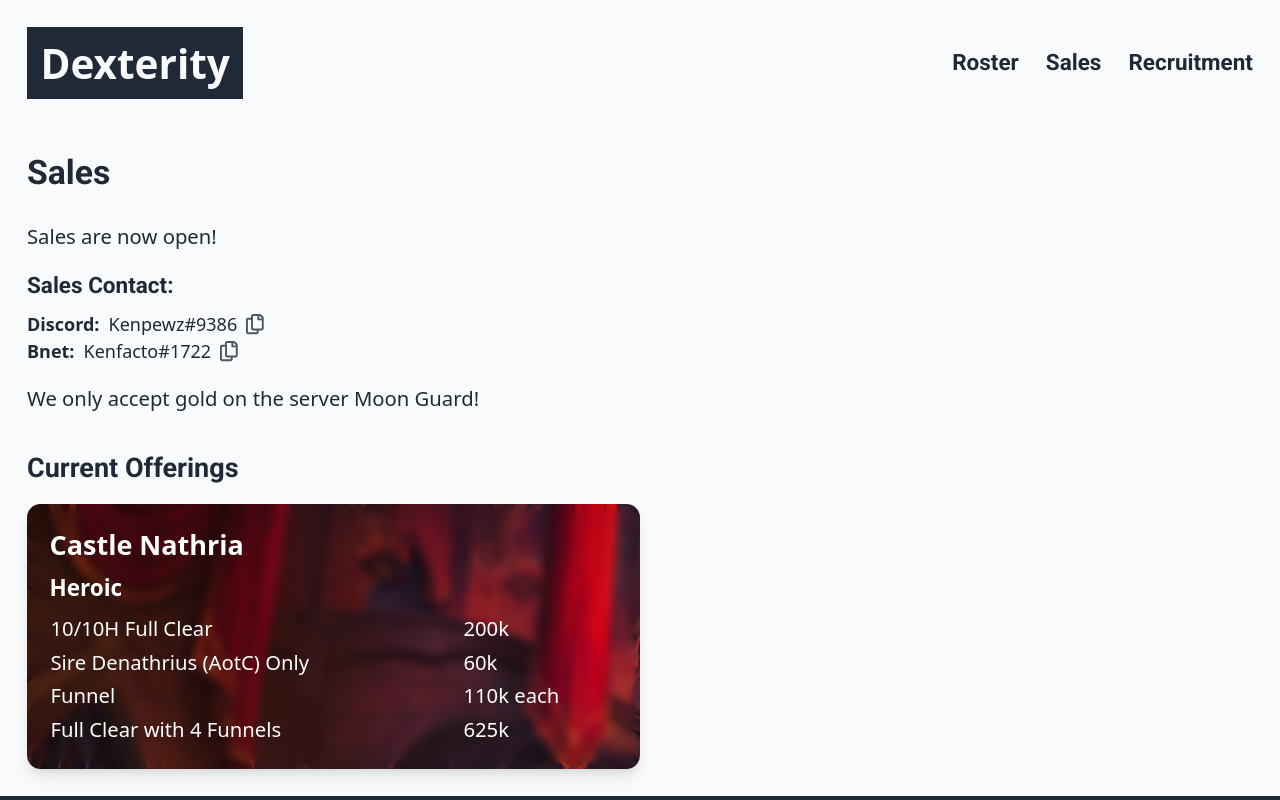
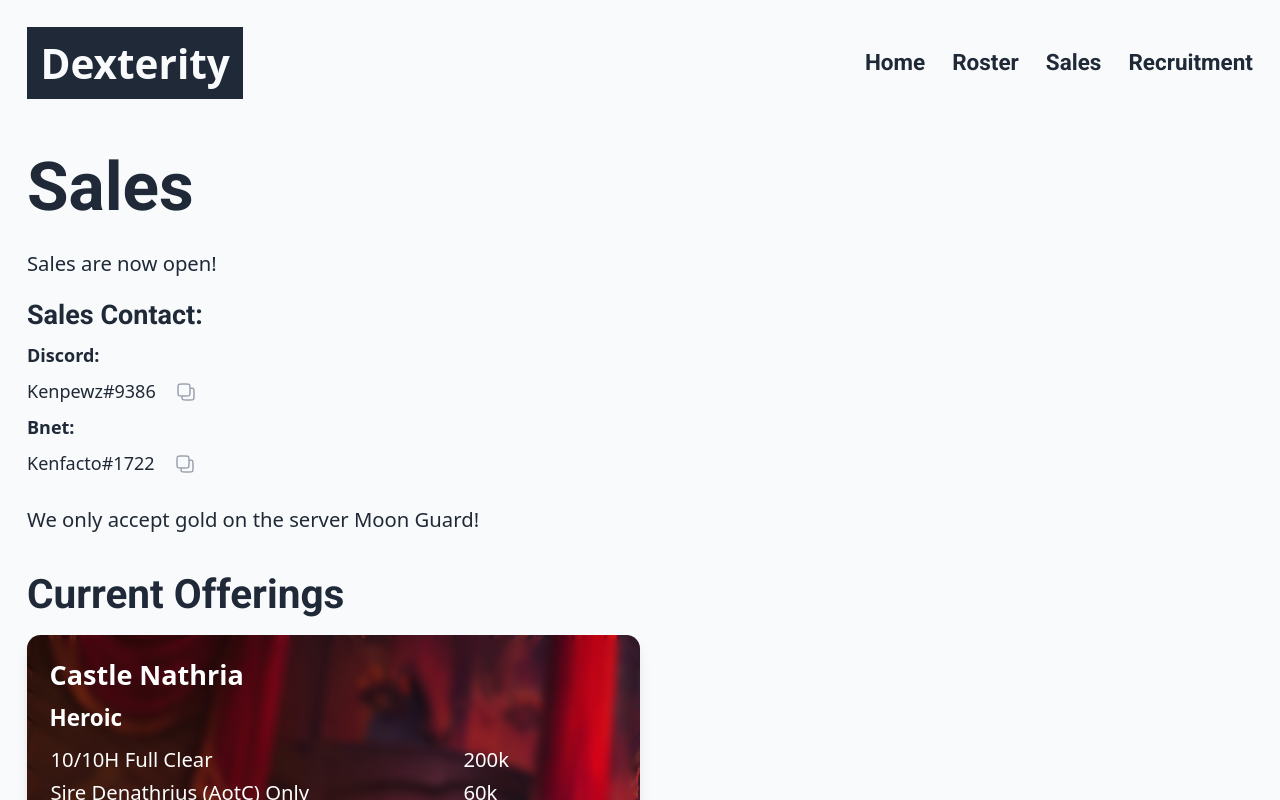
Before and after one commit to onnenon/dexterity_site, a Vue app: page /sales in a window 1280 px wide. Shown: the top 800 px of the page. Built offline with nearby package versions, Linux system fonts and the light colour scheme.

Commit message:
Updated links

```diff
--- a/index.html
+++ b/index.html
@@ -2,7 +2,6 @@
 <html lang="en">
   <head>
     <meta charset="UTF-8" />
-    <link rel="icon" href="/favicon.ico" />
     <link rel="preconnect" href="https://fonts.gstatic.com" />
     <link
       href="https://fonts.googleapis.com/css2?family=Roboto:wght@400;500;700;900&family=Titillium+Web:wght@200;300;400;900&display=swap"
--- a/src/components/CopyText.vue
+++ b/src/components/CopyText.vue
@@ -1,12 +1,17 @@
 <template>
-  <div class="flex flex-row items-center">
-    <div class="{{style}}">{{ text }}</div>
-    <font-awesome-icon
-      @click="copy"
-      class="text-gray-600 mx-2 cursor-pointer hover:text-gray-400"
-      :class="iconSize"
-      :icon="['far', 'copy']"
-    />
+  <div ref="container" class="copytext-container" @click="copy">
+    <div class="text-gray-800" :class="style">{{ text }}</div>
+    <svg
+      width="24"
+      height="24"
+      fill="none"
+      stroke="currentColor"
+      stroke-width="1.5"
+    >
+      <path
+        d="M8 16c0 1.886 0 2.828.586 3.414C9.172 20 10.114 20 12 20h4c1.886 0 2.828 0 3.414-.586C20 18.828 20 17.886 20 16v-4c0-1.886 0-2.828-.586-3.414C18.828 8 17.886 8 16 8m-8 8h4c1.886 0 2.828 0 3.414-.586C16 14.828 16 13.886 16 12V8m-8 8c-1.886 0-2.828 0-3.414-.586C4 14.828 4 13.886 4 12V8c0-1.886 0-2.828.586-3.414C5.172 4 6.114 4 8 4h4c1.886 0 2.828 0 3.414.586C16 5.172 16 6.114 16 8"
+      ></path>
+    </svg>
   </div>
 </template>
 
@@ -36,4 +41,8 @@ export default defineComponent({
 })
 </script>
 
-<style></style>
+<style>
+.copytext-container {
+  @apply cursor-pointer flex flex-initial text-gray-400 hover:text-gray-900 py-2 items-center space-x-4;
+}
+</style>
--- a/src/components/nav/NavLinks.vue
+++ b/src/components/nav/NavLinks.vue
@@ -1,6 +1,7 @@
 <template>
   <div class="flex items-center flex-wrap">
-    <router-link to="/roster" class="link">Roster</router-link>
+    <router-link to="/" class="link">Home</router-link>
+    <router-link to="/roster" class="link pl-6">Roster</router-link>
     <router-link to="/sales" class="link pl-6">Sales</router-link>
     <router-link to="/recruitment" class="link pl-6">Recruitment</router-link>
   </div>
--- a/src/components/roster/MemberTile.vue
+++ b/src/components/roster/MemberTile.vue
@@ -1,8 +1,13 @@
 <template>
   <div class="tile">
-    <a class="flex flex-row" :href="armoryLink" alt="Armory Link">
+    <a
+      class="flex flex-row flex-auto"
+      :href="armoryLink"
+      alt="Armory Link"
+      target="_blank"
+    >
       <img class="flex w-20 h-20 mx-4" :src="iconPath" />
-      <div class="flex flex-col px-4">
+      <div class="flex flex-auto flex-col px-4">
         <div class="text" :style="{ color: classColor }">{{ name }}</div>
       </div>
     </a>
@@ -36,7 +41,7 @@ export default defineComponent({
 
 <style>
 .tile {
-  @apply flex flex-row md:w-5/12 flex-auto md:flex-initial bg-gray-800 rounded-lg mx-4 mb-4 h-32 py-4;
+  @apply flex flex-row md:w-5/12 flex-auto md:flex-initial bg-gray-800 rounded-lg mx-4 mb-4 h-32 py-4 shadow-lg;
 }
 .text {
   @apply flex text-gray-50 text-2xl font-bold break-all;
--- a/src/views/Recruitment.vue
+++ b/src/views/Recruitment.vue
@@ -1,7 +1,7 @@
 <template>
   <div class="flex justify-center">
     <div class="flex flex-col max-w-screen-xl text-left p-6">
-      <h1 class="heading">Recruitment</h1>
+      <h1 class="text-6xl font-black py-4 font-roboto">Recruitment</h1>
       We are looking to recruit players that love raiding just as much as we do.
       If you have the performance and attendance necessary to push for eventual
       famed slayer we would love to talk to you. If you are constantly missing
--- a/src/views/Sales.vue
+++ b/src/views/Sales.vue
@@ -1,15 +1,15 @@
 <template>
   <div class="flex justify-center">
     <div class="flex flex-auto flex-col max-w-screen-xl text-left p-6">
-      <h1 class="font-bold text-3xl pb-6 font-roboto">Sales</h1>
+      <h1 class="font-bold text-6xl pb-6 font-roboto">Sales</h1>
       <div class="text-lg pb-2">Sales are now open!</div>
-      <h2 class="font-bold text-xl py-2 font-roboto">Sales Contact:</h2>
-      <div>
-        <div class="flex flex-row">
+      <h2 class="font-bold text-2xl py-2 font-roboto">Sales Contact:</h2>
+      <div class="flex flex-col justify-items-start">
+        <div class="flex flex-col items-start">
           <div class="font-bold pr-2">Discord:</div>
           <CopyText text="Kenpewz#9386" />
         </div>
-        <div class="flex flex-row">
+        <div class="flex flex-col items-start">
           <div class="font-bold pr-2">Bnet:</div>
           <CopyText text="Kenfacto#1722" />
         </div>
@@ -17,7 +17,7 @@
       <div class="py-4 text-lg">
         We only accept gold on the server Moon Guard!
       </div>
-      <div class="text-2xl font-bold py-4 font-roboto">Current Offerings</div>
+      <div class="text-4xl font-bold py-4 font-roboto">Current Offerings</div>
       <CastleNathria />
     </div>
   </div>
```
